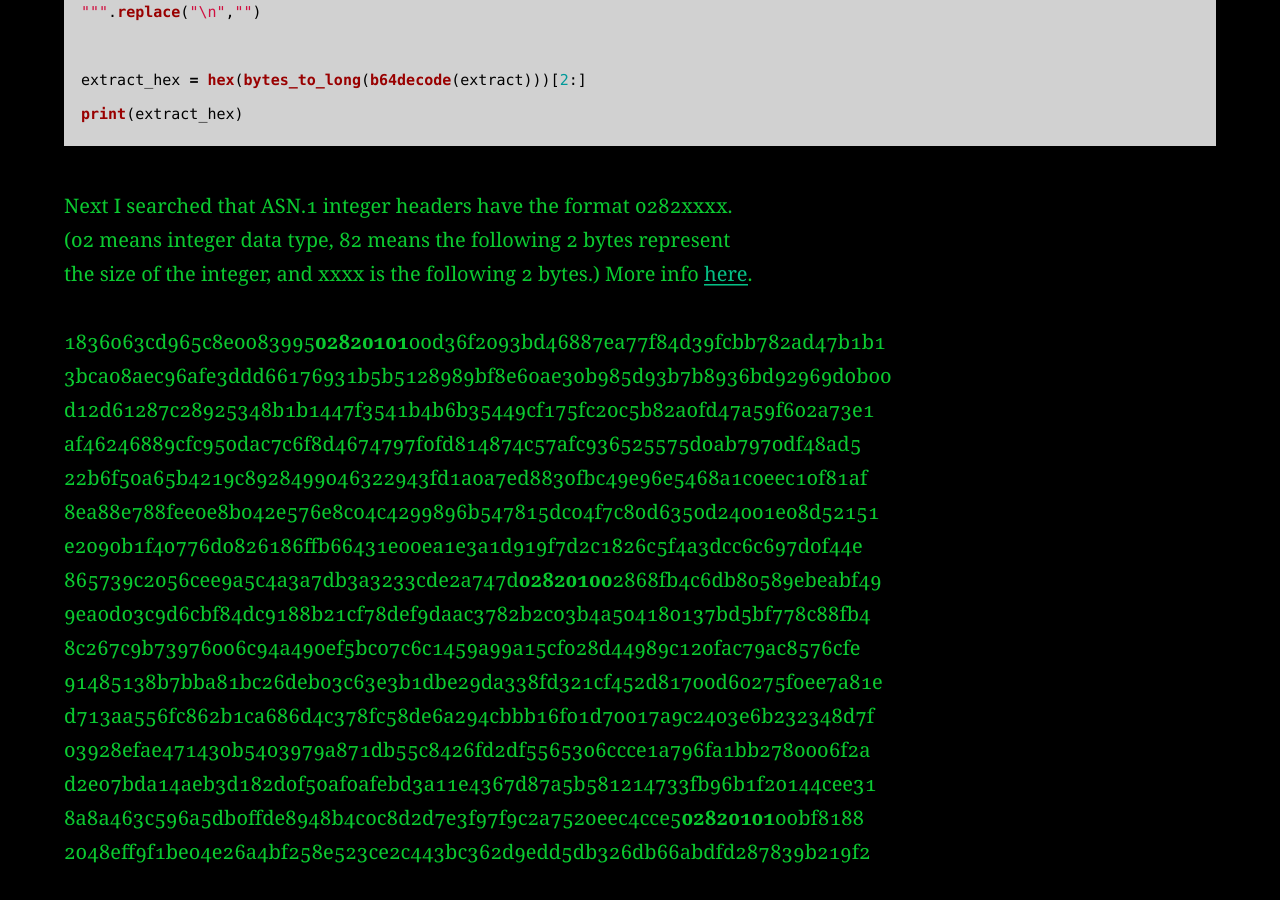
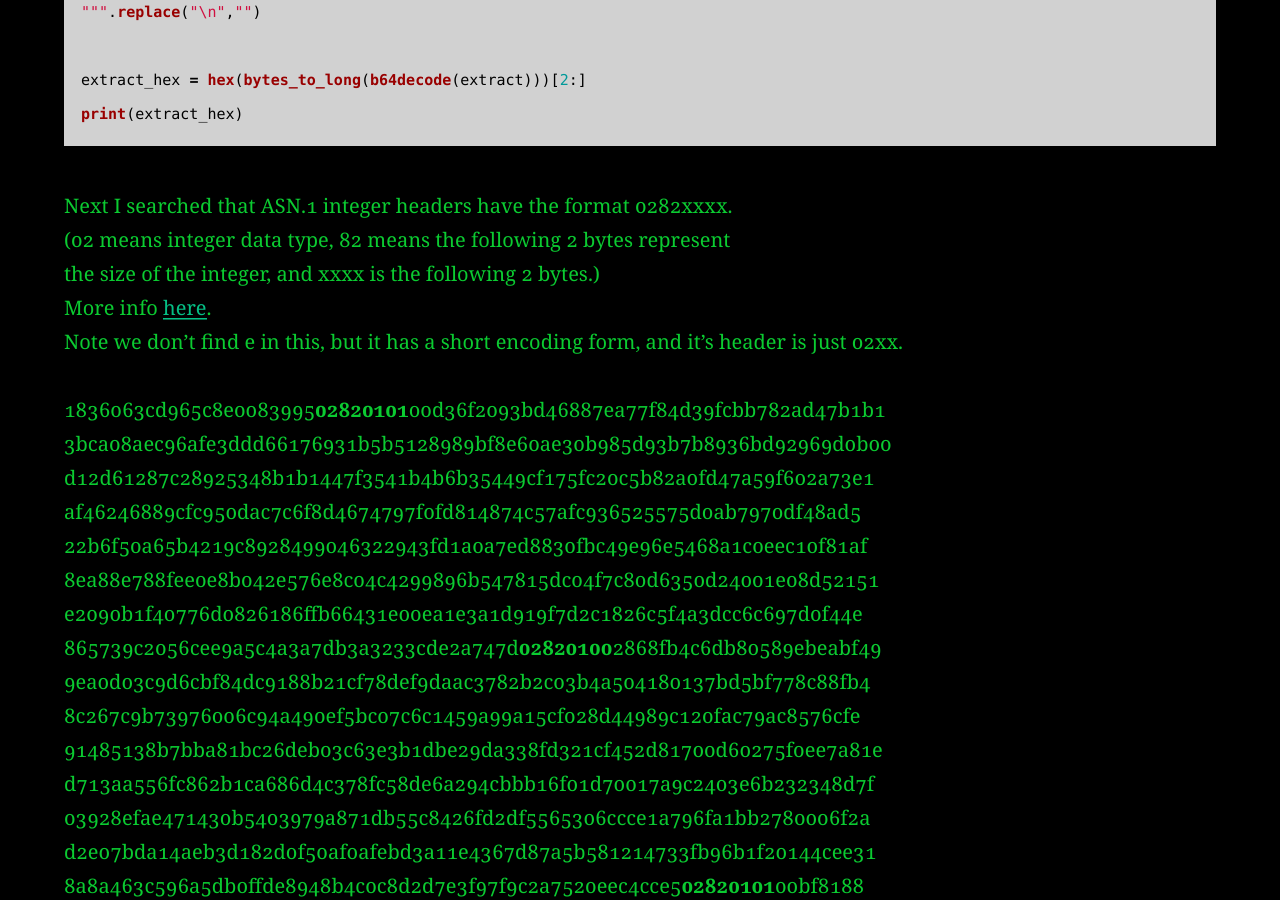
Before and after one commit to AC01010/Connor-McCartney.github.io, a Jekyll site: the page built from _posts/2012-12-30-spaceheros2022.md, in a window 1280 px wide and 900 px high, scrolled down 942 px. Built offline with Jekyll 4.4.1, drawn with Linux system fonts in a browser that asks for light colours.

Commit message:
Update 2012-12-30-spaceheros2022.md

```diff
--- a/_posts/2012-12-30-spaceheros2022.md
+++ b/_posts/2012-12-30-spaceheros2022.md
@@ -38,8 +38,9 @@ print(extract_hex)
 
 Next I searched that ASN.1 integer headers have the format 0282xxxx. <br>
 (02 means integer data type, 82 means the following 2 bytes represent <br>
-the size of the integer, and xxxx is the following 2 bytes.)
-More info [here](https://letsencrypt.org/docs/a-warm-welcome-to-asn1-and-der/).
+the size of the integer, and xxxx is the following 2 bytes.) <br>
+More info [here](https://letsencrypt.org/docs/a-warm-welcome-to-asn1-and-der/). <br>
+Note we don't find e in this, but it has a short encoding form, and it's header is just 02xx.
 
 
 1836063cd965c8e0083995**02820101**00d36f2093bd46887ea77f84d39fcbb782ad47b1b1 <br>
```
